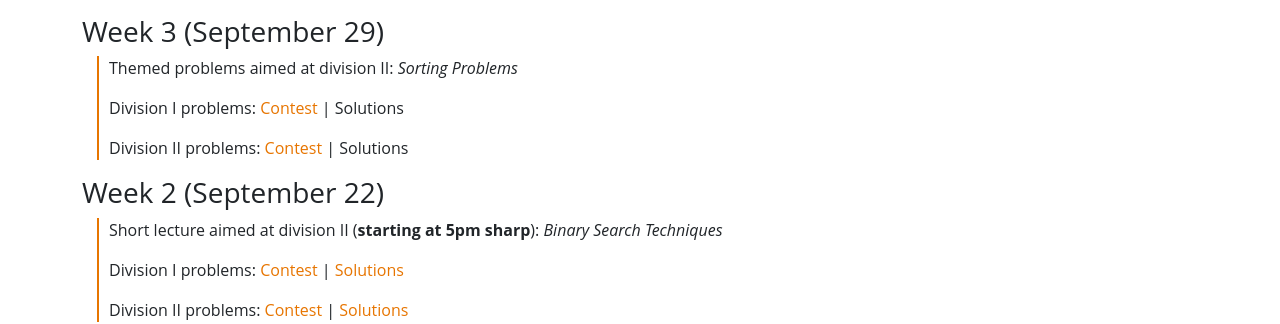
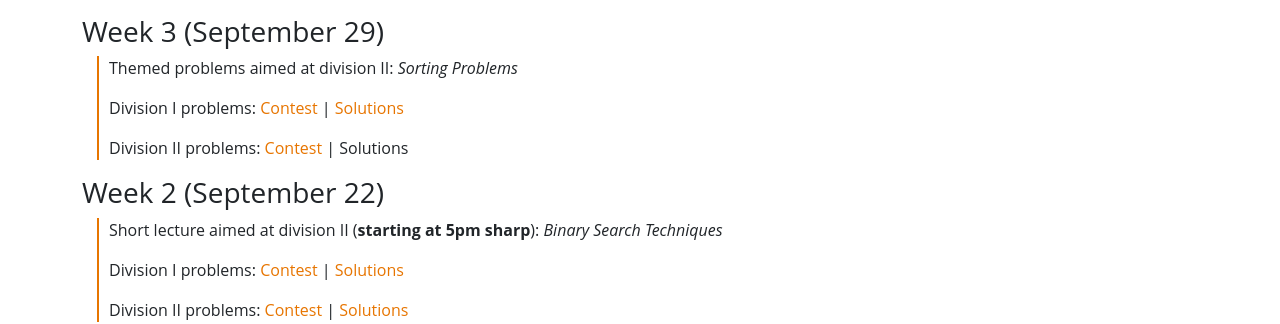
Before and after one commit to Princeton-Competitive-Programming/princeton-competitive-programming, a Jekyll site: the page built from fall23.md, in a window 1280 px wide. Shown: the part 1049-1373 px from the top of the page. Built offline with Jekyll 4.4.1, drawn with Linux system fonts in a browser that asks for light colours; nearby versions of some CDN libraries; some of the changed lines change nothing that is shown.

Commit message:
Add sols w3

```diff
--- a/fall23.md
+++ b/fall23.md
@@ -62,7 +62,7 @@
 ### Week 3 (September 29)
  * Themed problems aimed at division II: <i>Sorting Problems</i>
 
- * Division I problems: [Contest](https://codeforces.com/group/hNnRWqFua0/contest/476137) \| Solutions
+ * Division I problems: [Contest](https://codeforces.com/group/hNnRWqFua0/contest/476137) \| [Solutions]({{ site.baseurl }}/files/F23 W3 D1 - Solutions.pdf)
 
  * Division II problems: [Contest](https://codeforces.com/group/hNnRWqFua0/contest/476296) \| Solutions
 
```
Also changed, not shown: 1 other file.
